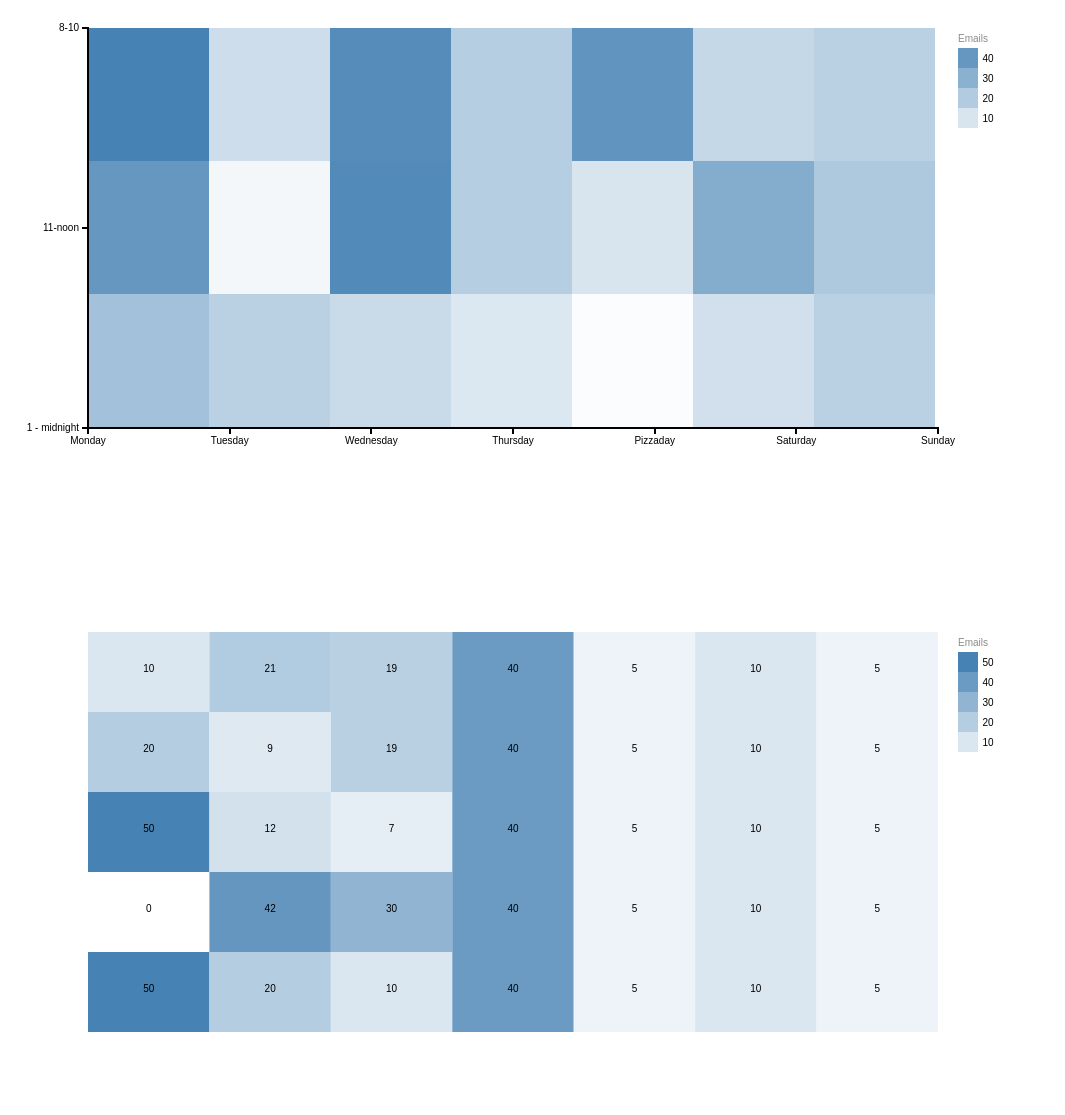
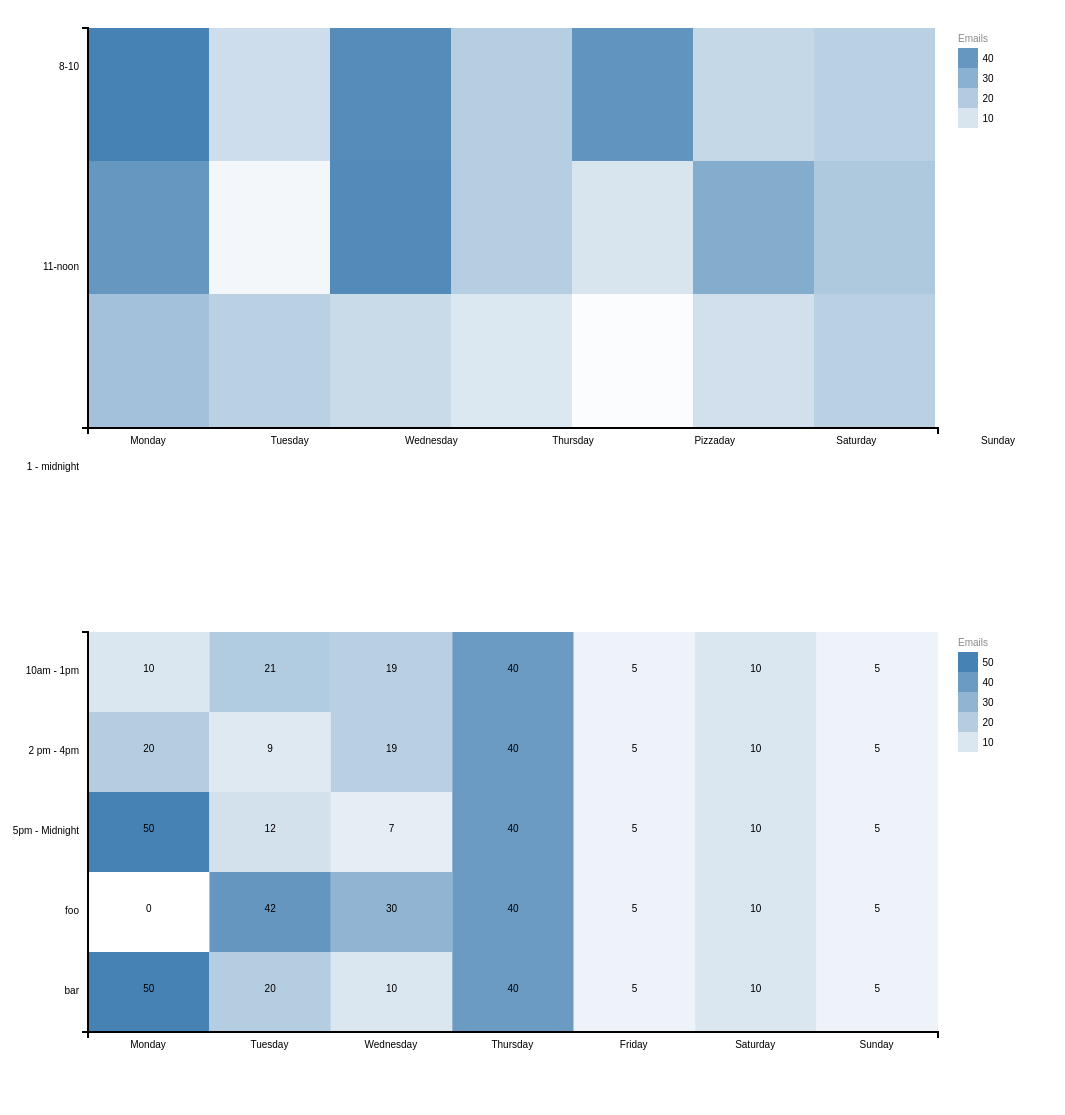
Before and after one commit to carlsednaoui/sandbox, a plain HTML site: page d3/templates/heatmap.html in a window 1280 px wide. Shown: the whole page, without its empty margins (0-1065 px from the left). Drawn offline with Linux system fonts and the light colour scheme.

Commit message:
Mic drop: Add heatmap labels

```diff
--- a/d3/d3-mc.css
+++ b/d3/d3-mc.css
@@ -112,3 +112,18 @@ text.arc-label {
   stroke-width: 1px;
   -webkit-font-smoothing: antialiased;
 }
+
+
+/* heatmap */
+
+.heatmap-chart .tick line {
+  display: none;
+}
+
+.heatmap-chart .y .tick text {
+  transform: translate(0px, 39px);
+}
+
+.heatmap-chart .x .tick text {
+  transform: translate(60px, 0);
+}
--- a/d3/data/heatmap-round-two.json
+++ b/d3/data/heatmap-round-two.json
@@ -9,6 +9,6 @@
     ],
   "labels": {
     "x": ["Monday", "Tuesday", "Wednesday", "Thursday", "Friday", "Saturday", "Sunday"],
-    "y": ["10am - 1pm", "2 pm - 4pm", "5pm - Midnight"]
+    "y": ["10am - 1pm", "2 pm - 4pm", "5pm - Midnight", "foo", "bar"]
   }
 }
--- a/d3/scripts/heatmap.js
+++ b/d3/scripts/heatmap.js
@@ -174,6 +174,9 @@ function simpleHeatmapChartTwo(selector) {
       .style("fill", function(d) { return colorScale(d.value); })
     ;
 
+    // add value to each heatmap entry
+    // there must be a better way to do this
+    // carl needs to learn more d3
     svg.append("g")
       .selectAll("text")
       .data(data.reduce(function(prev, curr, i, arr) {
@@ -232,23 +235,32 @@ function simpleHeatmapChartTwo(selector) {
     ;
 
 
-    // var labels = json.labels;
+    var labels = json.labels;
 
-    // var xScale = d3.scale.ordinal()
-    //   .range(labels.x)
-    // ;
+    var xAxis = d3.svg.axis()
+      .scale(x)
+      .tickFormat(function(d) { return labels.x[d]; })
+      .orient("bottom")
+    ;
 
-    // var xAxis = d3.svg.axis()
-    //   .scale(xScale)
-    //   .orient("bottom")
-    // ;
+    // add x-axis with label
+    svg.append("g")
+      .attr("class", "x axis")
+      .attr("transform", "translate(0," + height + ")")
+      .call(xAxis)
+    ;
 
-    // // add x-axis with label
-    // svg.append("g")
-    //   .attr("class", "x axis")
-    //   .attr("transform", "translate(0," + height + ")")
-    //   .call(xAxis)
-    // ;
+    var yAxis = d3.svg.axis()
+      .scale(y)
+      .tickFormat(function(d) { return labels.y[d]; })
+      .orient("left")
+    ;
+
+    // add x-axis with label
+    svg.append("g")
+      .attr("class", "y axis")
+      .call(yAxis)
+    ;
 
   });
 }
```
